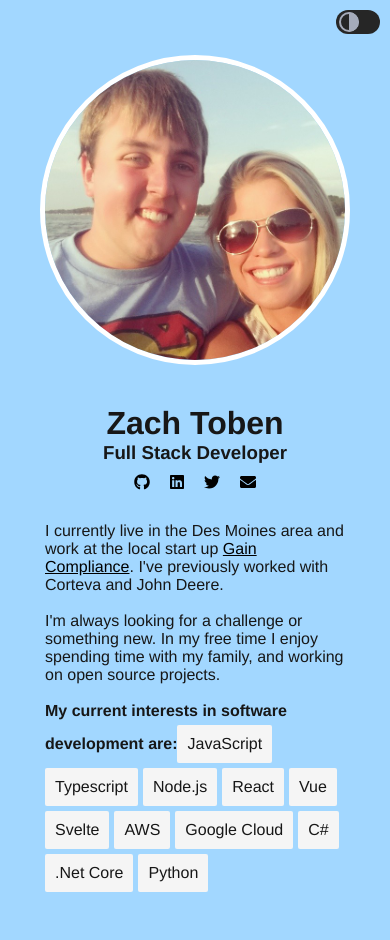
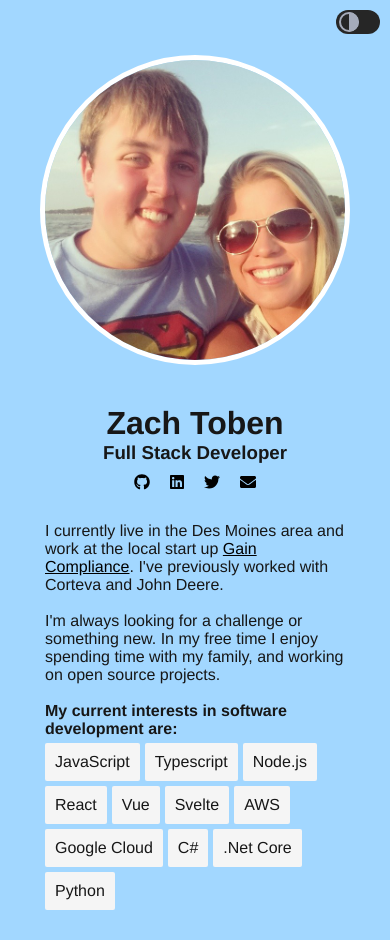
Before and after one commit to ztoben/vue-homepage, a Vue app: page / in a window 390 px wide. Built offline with nearby package versions, Linux system fonts and the light colour scheme.

Commit message:
fix: no scroll on mobile, put tags on own line

```diff
--- a/src/App.vue
+++ b/src/App.vue
@@ -73,7 +73,6 @@
 
   body {
     margin: 0;
-    overflow: hidden;
     background-color: $original-background-color;
     color: $dark;
     transition: background-color .2s ease, color .2s ease;
--- a/src/components/Panel.vue
+++ b/src/components/Panel.vue
@@ -34,6 +34,7 @@
         </p>
         <br/>
         <b>My current interests in software development are:</b>
+        <br/>
         <div class="tag" v-for="tag in tags" v-bind:key="tag">{{ tag }}</div>
       </div>
     </div>
```
